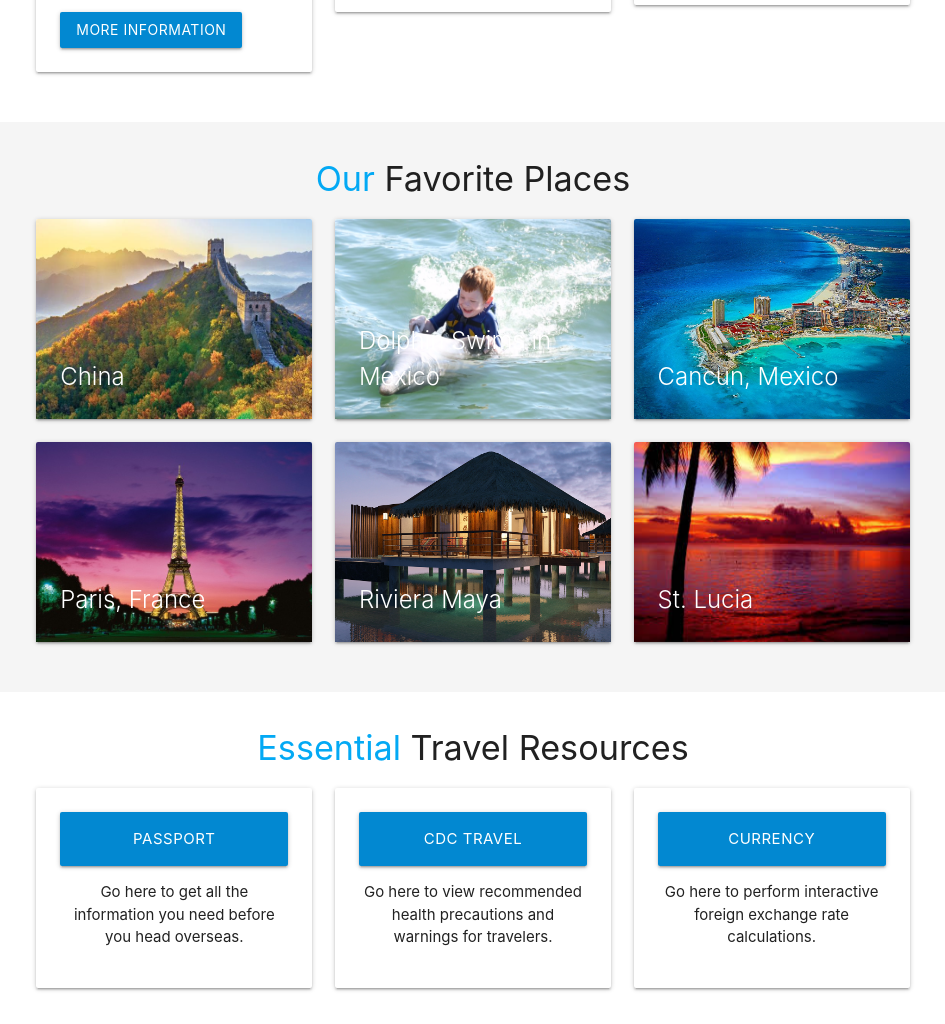
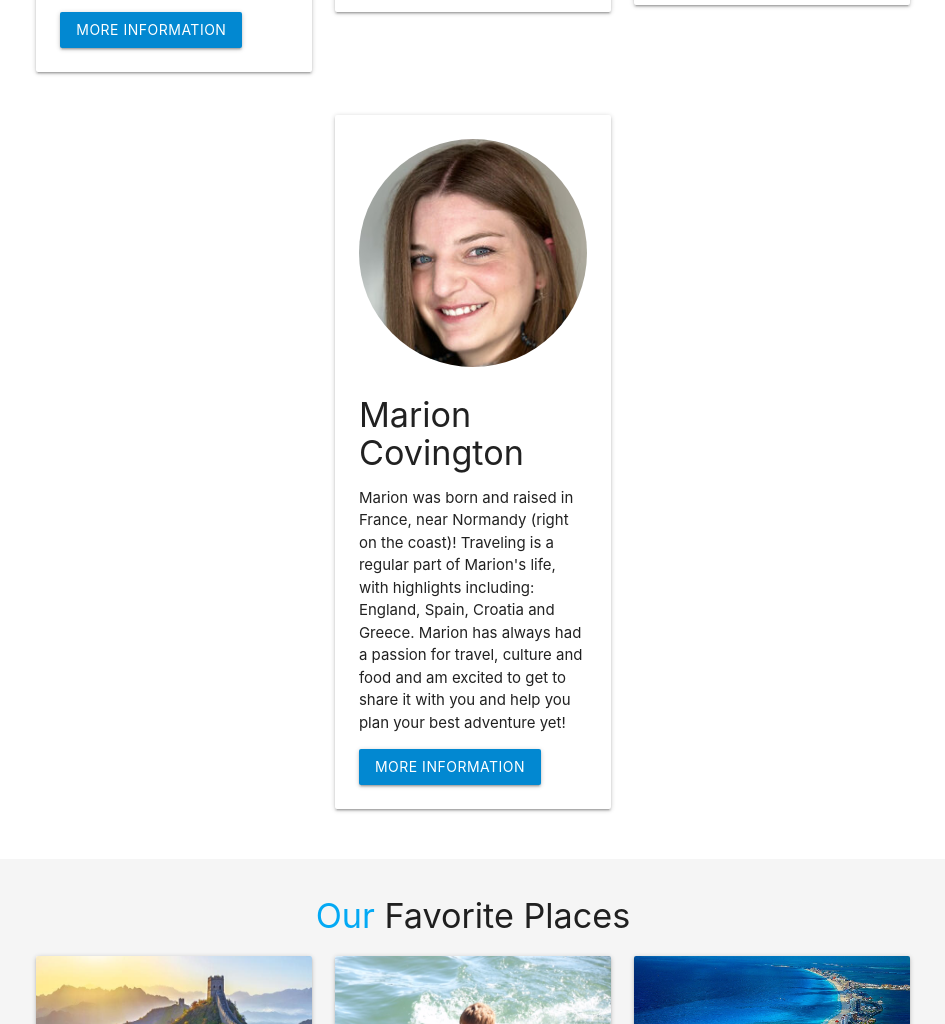
Before and after one commit to mdew192837/allthingstravel, a plain HTML site: page index.html in a window 1280 px wide. Shown: the part 3690-4714 px from the top of the page, without its empty margins (167-1112 px from the left). Drawn offline with nearby package versions, Linux system fonts and the light colour scheme.

Commit message:
Add Marion Covington

```diff
--- a/index.html
+++ b/index.html
@@ -398,6 +398,31 @@
             </div>
           </div>
         </div>
+        <div class="row">
+          <div class="col s12 l4 offset-l4">
+            <div class="card-panel hoverable">
+              <div class="center-align">
+                <img src="img/Team/Marion_250.jpg" class="circle responsive-img" alt="Marion Picture">
+              </div>
+              <h4>Marion Covington</h4>
+              <p>
+                Marion was born and raised in France, near Normandy (right on the coast)! Traveling is a regular part of Marion's life, with highlights including: England, Spain, Croatia and Greece. Marion has always had a passion for travel, culture and food and am excited to get to share it with you and help you plan your best adventure yet!
+              </p>
+              <a class="waves-effect waves-light btn modal-trigger modal-close light-blue darken-2" href="#marion-covington-bio">More Information</a>
+              <!-- Marion Modal -->
+              <div id="marion-covington-bio" class="modal">
+                <div class="modal-content">
+                  <h4>Extended Bio - Marion Covington</h4>
+                  <p>
+                    Marion was born and raised in France, near Normandy (right on the coast)! She has made traveling a regular part of her life, with highlights including: England, Spain, Croatia and Greece. Her latest experience started back in 2018 when she moved to the United States and has been ever since! She have since visited 25 States with the goal to visit them all. Marion has always had a passion for travel, culture and food and am excited to get to share it with you and help you plan your best adventure yet!
+                </div>
+                <div class="modal-footer">
+                  <button class="waves-effect waves-light btn modal-close light-blue darken-2 right">Close</button>
+                </div>
+              </div>
+            </div>
+          </div>
+        </div>
       </div>
   </section>
 
```
Also changed, not shown: img/Team/Marion_250.jpg (added).
